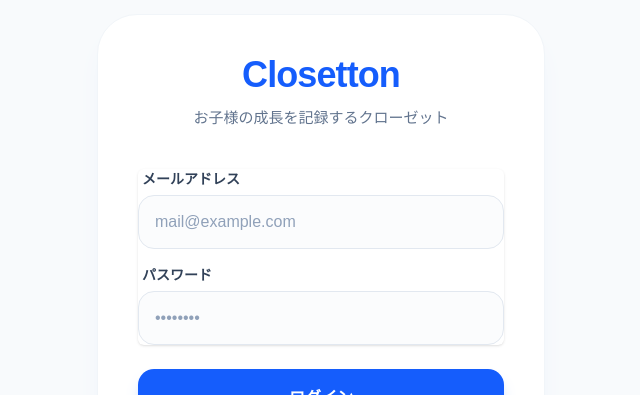
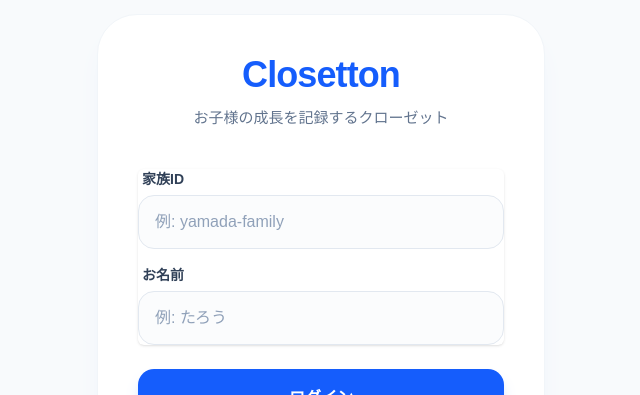
Before and after one commit to takeshi-cyugun/cosetton, a Next.js app in the folder frontend/: page /login in a window 1280 px wide. Shown: the part 137-532 px from the top of the page, without its empty margins (319-959 px from the left). Built offline with nearby package versions, Linux system fonts and the light colour scheme.

Commit message:
ログイン画面のレイアウト変更

```diff
--- a/frontend/src/app/login/page.tsx
+++ b/frontend/src/app/login/page.tsx
@@ -11,23 +11,23 @@ export default function LoginPage() {
         <div className="mt-8 space-y-6">
           <div className="rounded-md shadow-sm space-y-4">
             <div>
-              <label htmlFor="email" className="block text-sm font-bold text-slate-700 mb-1.5 ml-1">メールアドレス</label>
+              <label htmlFor="familyId" className="block text-sm font-bold text-slate-700 mb-1.5 ml-1">家族ID</label>
               <input
-                id="email"
-                type="email"
+                id="familyId"
+                type="text"
                 required
                 className="appearance-none relative block w-full px-4 py-3.5 border border-slate-200 bg-slate-50/50 placeholder-slate-400 text-slate-900 rounded-2xl focus:outline-none focus:ring-2 focus:ring-blue-500/20 focus:border-blue-500 focus:z-10 text-[16px] transition-all"
-                placeholder="mail@example.com"
+                placeholder="例: yamada-family"
               />
             </div>
             <div>
-              <label htmlFor="password" title="password" className="block text-sm font-bold text-slate-700 mb-1.5 ml-1">パスワード</label>
+              <label htmlFor="userName" className="block text-sm font-bold text-slate-700 mb-1.5 ml-1">お名前</label>
               <input
-                id="password"
-                type="password"
+                id="userName"
+                type="text"
                 required
                 className="appearance-none relative block w-full px-4 py-3.5 border border-slate-200 bg-slate-50/50 placeholder-slate-400 text-slate-900 rounded-2xl focus:outline-none focus:ring-2 focus:ring-blue-500/20 focus:border-blue-500 focus:z-10 text-[16px] transition-all"
-                placeholder="••••••••"
+                placeholder="例: たろう"
               />
             </div>
           </div>
--- a/frontend/src/app/register/page.tsx
+++ b/frontend/src/app/register/page.tsx
@@ -40,9 +40,18 @@ export default function RegisterPage() {
 
   const handleSeasonChange = (e: ChangeEvent<HTMLInputElement>) => {
     const { value, checked } = e.target;
-    setSeason((prev) =>
-      checked ? [...prev, value] : prev.filter((s) => s !== value)
-    );
+    if (!checked) {
+      setSeason((prev) => prev.filter((s) => s !== value));
+      return;
+    }
+
+    if (value === '通年') {
+      setSeason(['通年']);
+    } else if (value === '春' || value === '夏') {
+      setSeason((prev) => [...prev.filter((s) => s === '春' || s === '夏'), value]);
+    } else if (value === '秋' || value === '冬') {
+      setSeason((prev) => [...prev.filter((s) => s === '秋' || s === '冬'), value]);
+    }
   };
 
   const handleRegister = async () => {
@@ -214,7 +223,12 @@ export default function RegisterPage() {
                       value={s}
                       checked={season.includes(s)}
                       onChange={handleSeasonChange}
-                      className="w-5 h-5 border-2 border-slate-300 rounded-md checked:bg-blue-600 checked:border-blue-600 appearance-none transition-all cursor-pointer"
+                      disabled={
+                        (season.includes('通年') && s !== '通年') ||
+                        ((season.includes('春') || season.includes('夏')) && !['春', '夏'].includes(s)) ||
+                        ((season.includes('秋') || season.includes('冬')) && !['秋', '冬'].includes(s))
+                      }
+                      className="w-5 h-5 border-2 border-slate-300 rounded-md checked:bg-blue-600 checked:border-blue-600 appearance-none transition-all cursor-pointer disabled:opacity-30 disabled:cursor-not-allowed"
                     />
                     <svg
                       className={`absolute left-0.5 top-0.5 w-4 h-4 text-white pointer-events-none transition-opacity ${season.includes(s) ? 'opacity-100' : 'opacity-0'}`}
```
